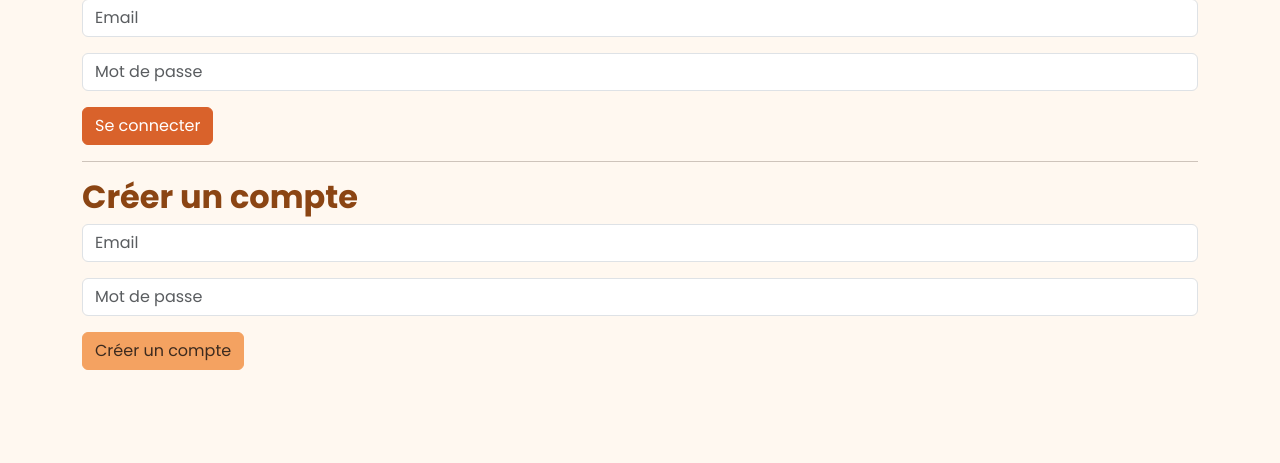
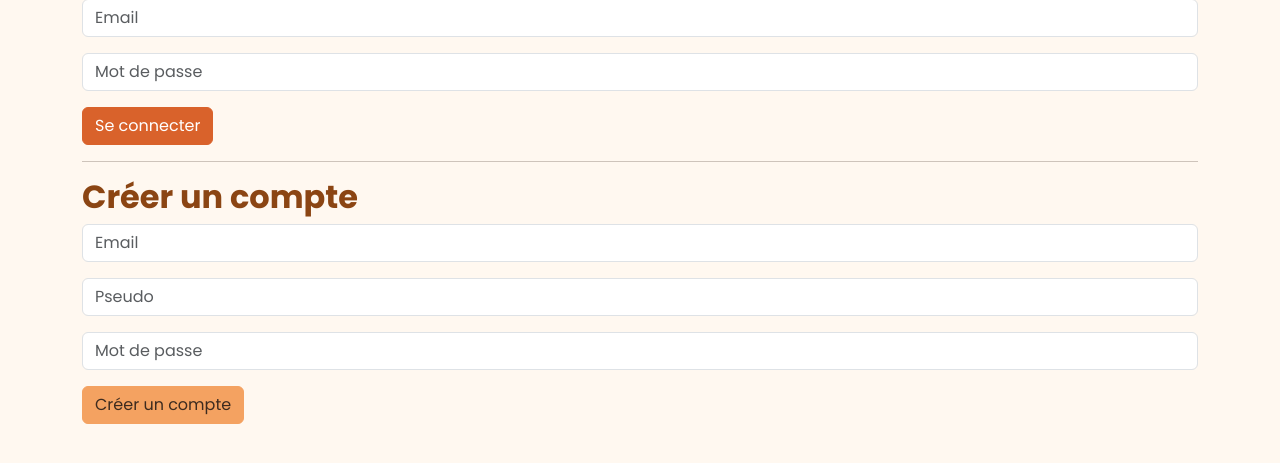
Before and after one commit to RaphaelDL18/SAE_BDD_PW, a PHP site: page /auth.php in a window 1280 px wide. Shown: the part 131-594 px from the top of the page. Run offline with PHP 8.4, Linux system fonts and the light colour scheme.

Commit message:
ajout champ pseaudo lors de la connexion

```diff
--- a/projet/auth.php
+++ b/projet/auth.php
@@ -7,6 +7,7 @@
         $action = $_POST['action'];
         $email = trim($_POST['email']);
         $mdp = $_POST['mdp'];
+        $pseudo = trim($_POST['pseudo'] ?? '');
 
         if ($action === 'inscription')
         {
@@ -23,6 +24,11 @@
                 $hash = password_hash($mdp, PASSWORD_BCRYPT);
                 $stmt = $pdo->prepare('INSERT INTO Utilisateur (email, mdp) VALUES (?, ?)');
                 $stmt->execute([$email, $hash]);
+                $u_id = $pdo->lastInsertId();
+
+                $stmt = $pdo->prepare('INSERT INTO Profil (u_id, nom, prenom, pseudo) VALUES (?, ?, ?, ?)');
+                $stmt->execute([$u_id, '', '', $pseudo]);
+
                 $succes = "Compte créé ! Vous pouvez vous connecter.";
             }
         }
@@ -90,11 +96,13 @@
                 <input type="email" name="email" class="form-control" placeholder="Email" required>
             </div>
             <div class="mb-3">
+                <input type="text" name="pseudo" class="form-control" placeholder="Pseudo" required>
+            </div>
+            <div class="mb-3">
                 <input type="password" name="mdp" class="form-control" placeholder="Mot de passe" required>
             </div>
             <button type="submit" class="btn btn-success">Créer un compte</button>
         </form>
-
     </div>
 </body>
 </html>
```
